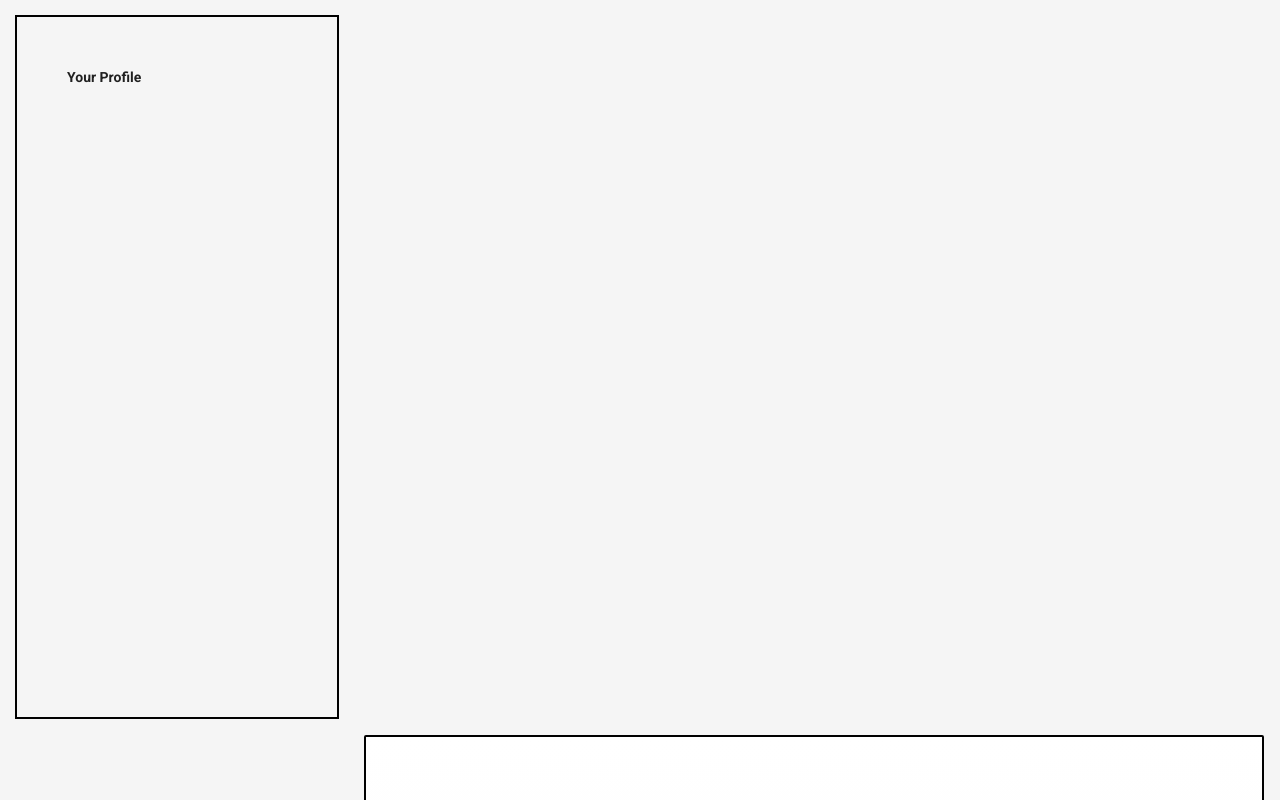
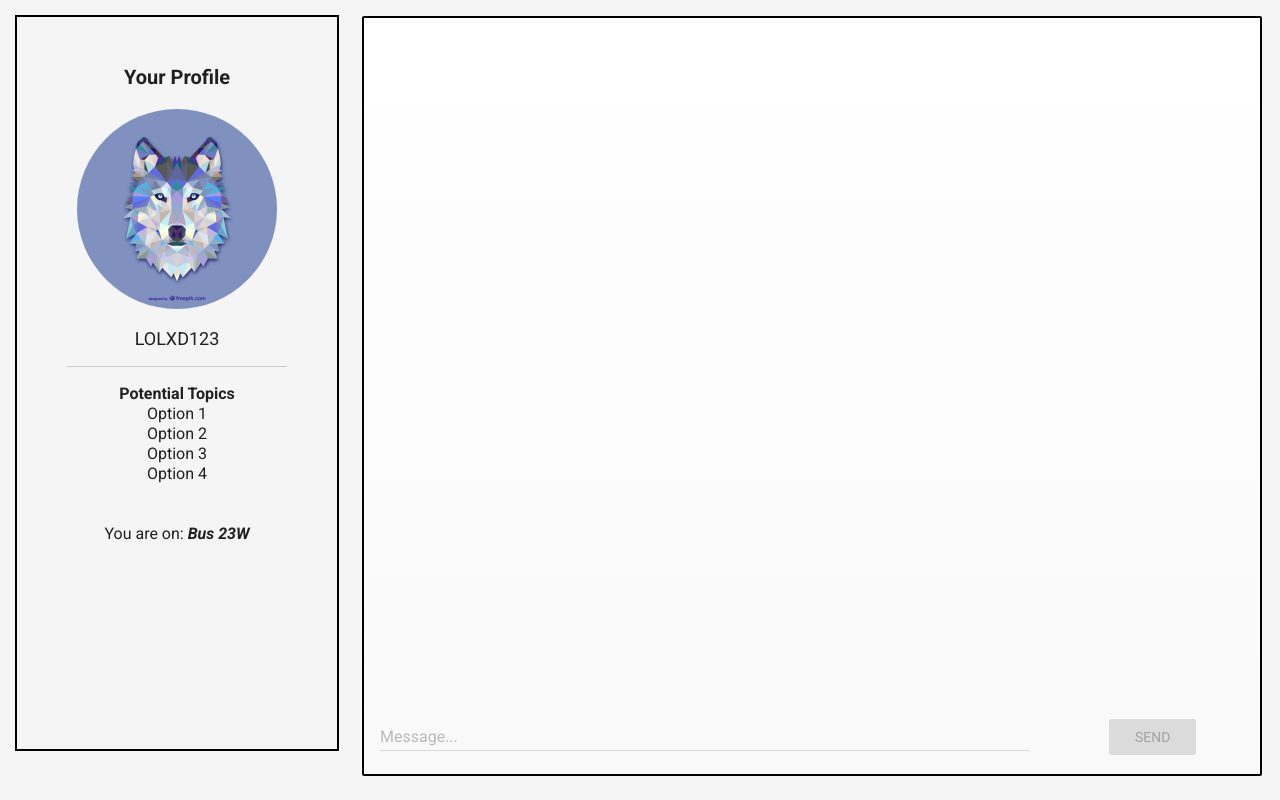
Before and after one commit to HannahGuo/HackIR, a plain HTML site: page web-start/public/index.html in a window 1280 px wide. Drawn offline with nearby package versions, Linux system fonts and the light colour scheme; some packages are replaced by stand-ins of ours; no server answers.

Commit message:
sidebar styles

```diff
--- a/initial_messages.json
+++ b/initial_messages.json
@@ -1,8 +1,8 @@
 {
   "messages" : {
     "-K2ib4H77rj0LYewF7dP" : {
-      "text" : "Welcome to Transit Chat! Please be respectful in chat, and avoid giving out personal information.",
-      "name" : "Welcome Bot"
+      "text" : "Welcome to Talk 'n Transit! Please be respectful in chat, and avoid giving out personal information.",
+      "name" : "[Welcome Bot]",
     }
   }
 }
--- a/web-start/public/index.html
+++ b/web-start/public/index.html
@@ -18,7 +18,7 @@
   <meta http-equiv="X-UA-Compatible" content="IE=edge">
   <meta name="description" content="Learn how to use the Firebase platform on the Web">
   <meta name="viewport" content="width=device-width, initial-scale=1.0">
-  <title>Friendly Chat</title>
+  <title>Talk 'n Transit</title>
 
   <!-- Disable tap highlight on IE -->
   <meta name="msapplication-tap-highlight" content="no">
@@ -30,16 +30,6 @@
   <meta name="mobile-web-app-capable" content="yes">
   <meta name="application-name" content="Friendly Chat">
   <meta name="theme-color" content="#303F9F">
-
-  <!-- Add to homescreen for Safari on iOS -->
-  <meta name="apple-mobile-web-app-capable" content="yes">
-  <meta name="apple-mobile-web-app-status-bar-style" content="black-translucent">
-  <meta name="apple-mobile-web-app-title" content="Friendly Chat">
-  <meta name="apple-mobile-web-app-status-bar-style" content="#303F9F">
-
-  <!-- Tile icon for Win8 -->
-  <meta name="msapplication-TileColor" content="#3372DF">
-  <meta name="msapplication-navbutton-color" content="#303F9F">
 
   <!-- Material Design Lite -->
   <link rel="stylesheet" href="https://fonts.googleapis.com/icon?family=Material+Icons">
@@ -54,9 +44,21 @@
 <body>
   <div class="demo-layout mdl-layout mdl-js-layout mdl-layout--fixed-header">
     <main class="mdl-layout__content mdl-color--grey-100">
-      <div id="sidebar"><span id="yourprofile">Your Profile</span></div>
+      <div id="sidebar">
+        <span id="yourprofile">Your Profile</span><br>
+        <img src="images/wolf.jpg"/><br><br>
+        <span id="username">LOLXD123</span><br>
+        <hr>
+        <span id="topics">Potential Topics</span><br>
+        <span>Option 1</span><br>
+        <span>Option 2</span><br>
+        <span>Option 3</span><br>
+        <span>Option 4</span><br>
+        <br><br>
+        <span id="busNum">You are on: <b><em>Bus 23W</em></b></span>
+      </div>
       <div id="messages-card-container" class="mdl-cell mdl-cell--12-col mdl-grid">
-        <div id="messages-card" class="mdl-card mdl-cell mdl-cell--12-col mdl-cell--6-col-tablet mdl-cell--6-col-desktop">
+        <div id="messages-card" class="mdl-card mdl-cell mdl-cell--12-col mdl-cell--6-col-desktop">
           <div class="mdl-card__supporting-text mdl-color-text--grey-600">
             <div id="messages">
               <span id="message-filler"></span>
--- a/web-start/public/scripts/main.js
+++ b/web-start/public/scripts/main.js
@@ -15,13 +15,6 @@
  */
 'use strict';
 
-function getProfilePicUrl(p) {
-  if (p == "welcomeBot") {
-    return "/images/welcome_bot.png";
-  }
-  return "/images/profile_placeholder.png";
-}
-
 function getUserName() {
   return "bob";
 }
@@ -29,7 +22,7 @@ function getUserName() {
 function loadMessages() {
   var callback = function (snap) {
     var data = snap.val();
-    displayMessage(snap.key, data.name, data.text, data.profilePicUrl, data.imageUrl);
+    displayMessage(snap.key, data.name, data.text, data.profilePicUrl);
   };
 
   firebase.database().ref('/messages/').limitToLast(50).on('child_added', callback);
@@ -41,7 +34,7 @@ function saveMessage(messageText) {
   return firebase.database().ref('/messages/').push({
     name: getUserName(),
     text: messageText,
-    profilePicUrl: getProfilePicUrl()
+    profilePicUrl: getProfilePicUrl("welcomeBot")
   }).catch(function (error) {
     console.error('Error writing new message to Realtime Database:', error);
   });
@@ -71,7 +64,7 @@ var MESSAGE_TEMPLATE =
 
 var LOADING_IMAGE_URL = 'https://www.google.com/images/spin-32.gif?a';
 
-function displayMessage(key, name, text, imageUrl) {
+function displayMessage(key, name, text) {
   var div = document.getElementById(key);
   // If an element for that message does not exists yet we create it.
   if (!div) {
@@ -115,8 +108,6 @@ var messageListElement = document.getElementById('messages');
 var messageFormElement = document.getElementById('message-form');
 var messageInputElement = document.getElementById('message');
 var submitButtonElement = document.getElementById('submit');
-var userPicElement = document.getElementById('user-pic');
-var userNameElement = document.getElementById('user-name');
 
 // Saves message on form submit.
 messageFormElement.addEventListener('submit', onMessageFormSubmit);
--- a/web-start/public/styles/main.css
+++ b/web-start/public/styles/main.css
@@ -29,6 +29,7 @@ main,
   max-height: 100%;
   height: 98%;
   padding-bottom: 0;
+  margin-right: -90px;
 }
 
 #messages-card-container {
@@ -38,14 +39,8 @@ main,
 }
 
 #messages-card {
-  margin-left: auto;
   width: 900px;
   border: 2px solid black;
-}
-
-.mdl-layout__header-row span {
-  margin-left: 15px;
-  margin-top: 17px;
 }
 
 .mdl-grid {
@@ -138,12 +133,12 @@ main,
 }
 
 #message-form .mdl-textfield {
-  width: calc(100% - 100px);
+  width: calc(100% - 10px);
 }
 
 #message-form button {
   width: 100px;
-  margin: 15px 0 0 10px;
+  margin: 15px 0 0 80px;
 }
 
 .mdl-card {
@@ -168,14 +163,38 @@ main,
 #sidebar {
   margin-top: 15px;
   margin-left: 15px;
-  height: 75%;
+  max-height: 79%;
+  height: 79%;
   padding: 50px;
   float: left;
   border: 2px solid black;
+  max-width: 220px;
   width: 220px;
+  text-align: center;
 }
 
 #yourprofile {
   font-weight: bold;
-  text-align: center;
+  font-size: 20px;
 }
+
+#username {
+  font-size: 18px;
+}
+
+img {
+  margin-top: 20px;
+  border-radius: 50%;
+  height: 200px;
+  width: 200px;
+}
+
+#topics {
+  font-weight: bold;
+  font-size: 16px;
+}
+
+.demo-layout {
+  margin: 0 auto;
+  font-size: 16px;
+}
```
Also changed, not shown: web-start/public/images/wolf.jpg (added), 2 other files.
